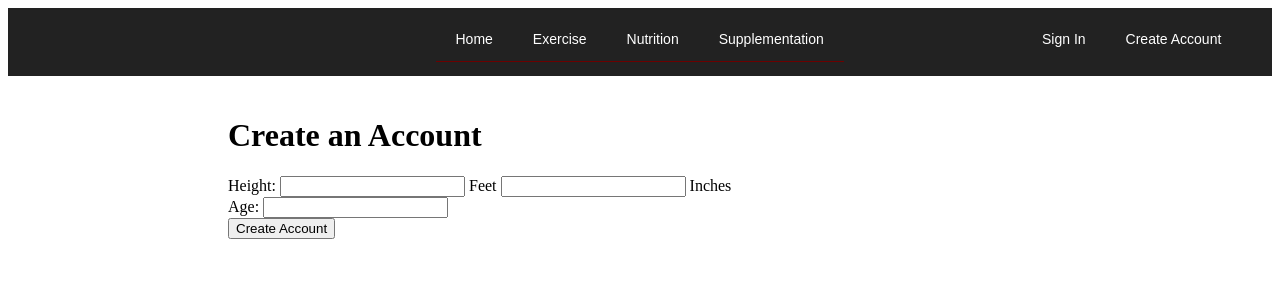
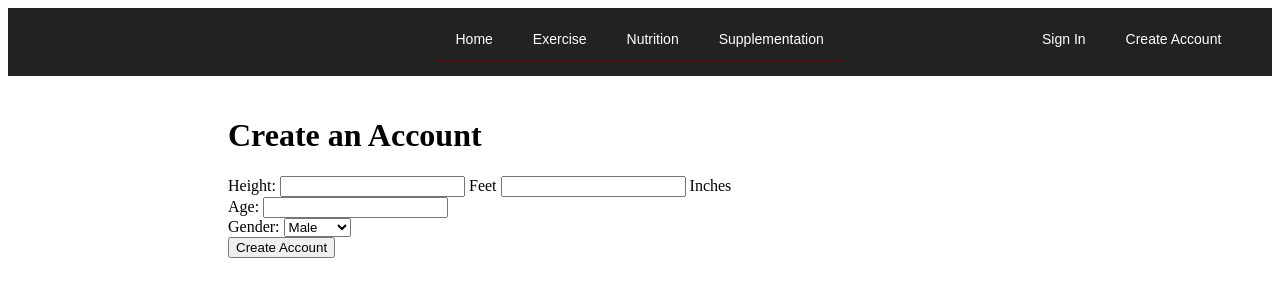
Before and after one commit to ianhb/fitme, a Django app: template other/templates/other/create_account.html in a window 1280 px wide. Shown: the top 300 px of the page. Run offline with Django 3.2, Linux system fonts and the light colour scheme; the template is opened without the code that fills it, so the values that code supplies are empty; parts of the project's set-up code (start-up, migrations or seed data) failed here and were passed over.

Commit message:
Random Bug fixes

```diff
--- a/exercise/static/exercise/routine_search_filter.js
+++ b/exercise/static/exercise/routine_search_filter.js
@@ -45,7 +45,7 @@ function onClick(routine_json) {
         typeCell = row.insertCell(2);
         diffCell = row.insertCell(3);
         var link = document.createElement('a');
-        link.setAttribute('href', '/exercise/routine/' + filtered_routines[i]['pk']);
+        link.setAttribute('href', '/exercise/routines/' + filtered_routines[i]['pk']);
         link.appendChild(document.createTextNode(filtered_routines[i]['name']));
         nameCell.appendChild(link);
         countCell.innerText = filtered_routines[i]['follower_count'];
--- a/other/templates/other/create_account.html
+++ b/other/templates/other/create_account.html
@@ -12,6 +12,11 @@
         <input name="height_feet" id="height_feet" type="number"><label for="height_feet"> Feet</label>
         <input name="height_inches" id="height_inches" type="number"><label for="height_inches"> Inches</label> <br>
         <label for="age">Age: </label><input name="age" id="age" type="number"><br>
+        <label for="gender">Gender: </label>
+        <select id="gender" name="gender">
+            <option value="M">Male</option>
+            <option value="F">Female</option>
+        </select><br>
         <input type="submit" value="Create Account">
     </form>
 
--- a/other/views.py
+++ b/other/views.py
@@ -103,7 +103,7 @@ def create_account(request):
         if form.is_valid():
             new_user = form.save()
             height = (int(request.POST['height_feet']) * 12) + int(request.POST['height_inches'])
-            fitme_data = FitMeUser(user=new_user, height=height, age=request.POST['age'])
+            fitme_data = FitMeUser(user=new_user, height=height, age=request.POST['age'], gender=request.POST['gender'])
             fitme_data.save()
             new_user = auth.authenticate(username=request.POST['username'],
                                          password=request.POST['password1'])
```
